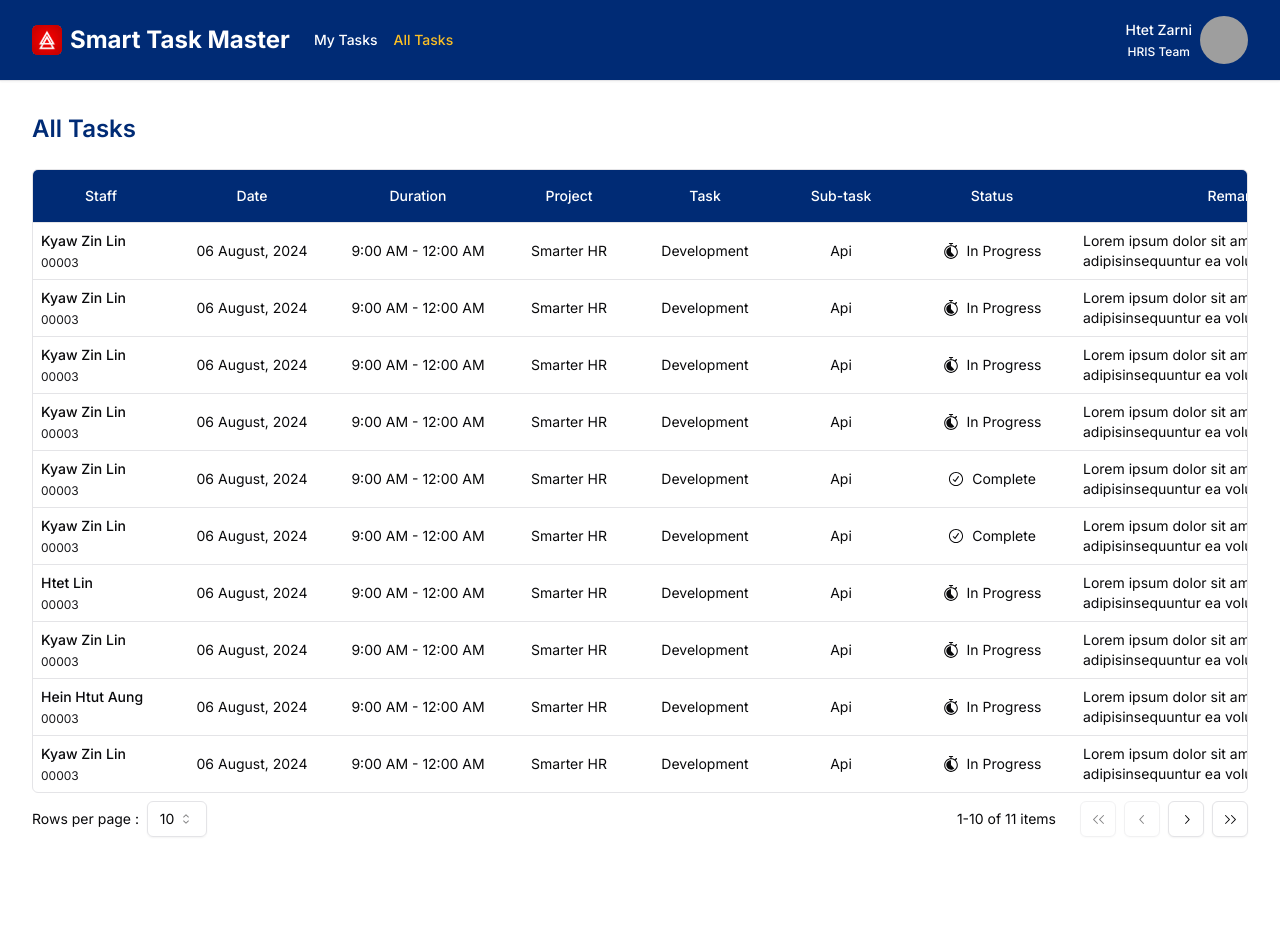
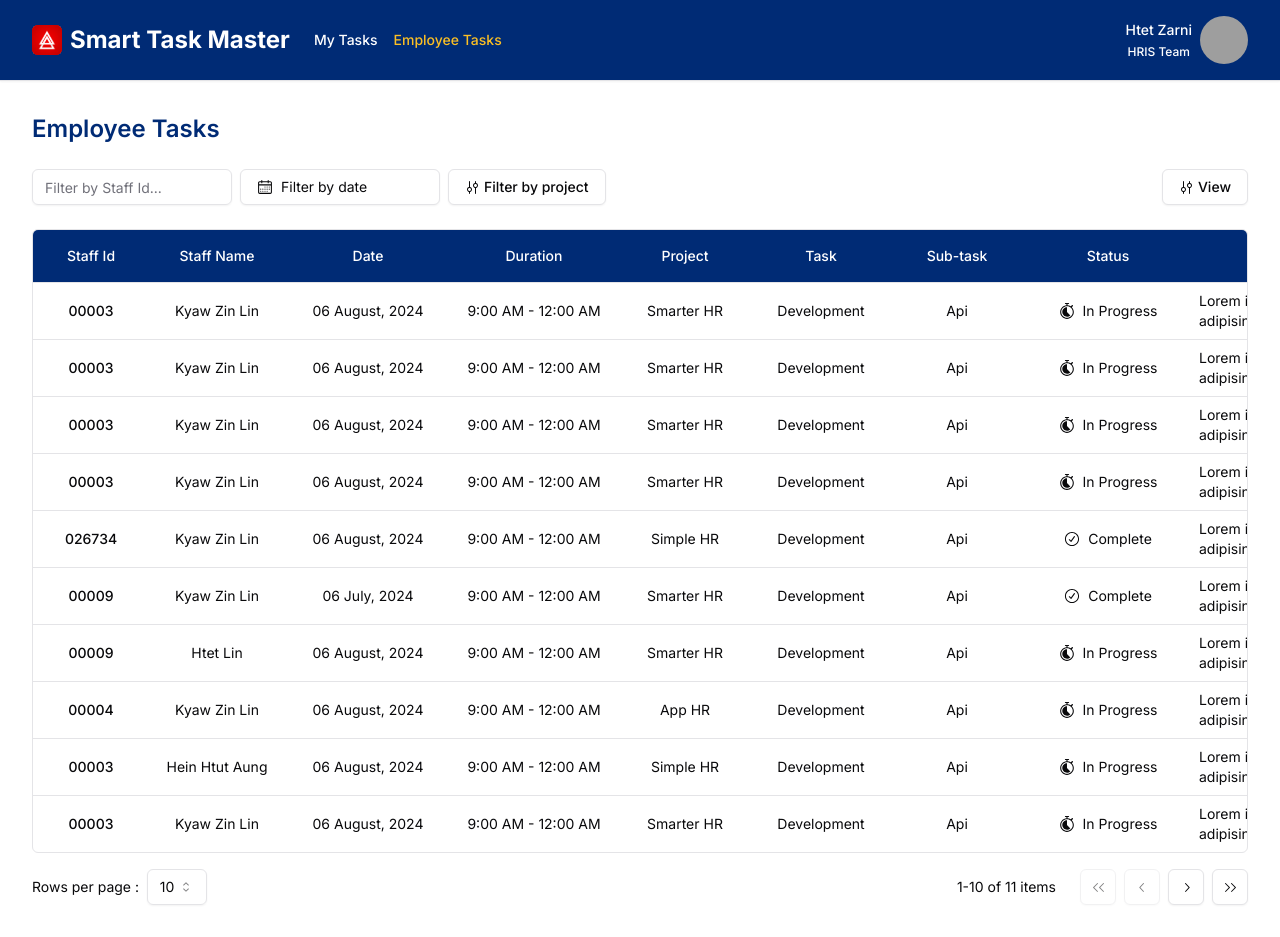
Before and after one commit to retardH/task_tracker, a React (Vite) app: page /all-tasks in a window 1280 px wide. Before the commit the page ends 869 px from the top, so only its background shows below. Built offline with nearby package versions, Linux system fonts and the light colour scheme; grey boxes are pictures that could not be loaded.

Commit message:
processing

```diff
--- a/src/components/layouts/header.tsx
+++ b/src/components/layouts/header.tsx
@@ -33,7 +33,7 @@ const Header = () => {
               to="/all-tasks"
               className={({ isActive }) => (isActive ? "text-amber-400" : "")}
             >
-              All Tasks
+              Employee Tasks
             </NavLink>
           </Button>
         </div>
--- a/src/constants.ts
+++ b/src/constants.ts
@@ -102,9 +102,34 @@ export const tasks: ITask[] = [
     },
   },
   {
-    staffId: "00003",
+    staffId: "026734",
     staffName: "Kyaw Zin Lin",
     date: new Date("2024-08-06T00:00:00"),
+    fromTime: "9:00 AM",
+    toTime: "12:00 AM",
+    status: "Complete",
+    remark:
+      "Lorem ipsum dolor sit amet consectetur adipisinsequuntur ea voluptatem rerum ad. ",
+    taskId: "1",
+    task: {
+      id: "1",
+      name: "Development",
+    },
+    subTaskId: "1",
+    subTask: {
+      id: "1",
+      name: "Api",
+    },
+    projectId: "1",
+    project: {
+      id: "1",
+      name: "Simple HR",
+    },
+  },
+  {
+    staffId: "00009",
+    staffName: "Kyaw Zin Lin",
+    date: new Date("2024-07-06T00:00:00"),
     fromTime: "9:00 AM",
     toTime: "12:00 AM",
     status: "Complete",
@@ -127,32 +152,7 @@ export const tasks: ITask[] = [
     },
   },
   {
-    staffId: "00003",
-    staffName: "Kyaw Zin Lin",
-    date: new Date("2024-08-06T00:00:00"),
-    fromTime: "9:00 AM",
-    toTime: "12:00 AM",
-    status: "Complete",
-    remark:
-      "Lorem ipsum dolor sit amet consectetur adipisinsequuntur ea voluptatem rerum ad. ",
-    taskId: "1",
-    task: {
-      id: "1",
-      name: "Development",
-    },
-    subTaskId: "1",
-    subTask: {
-      id: "1",
-      name: "Api",
-    },
-    projectId: "1",
-    project: {
-      id: "1",
-      name: "Smarter HR",
-    },
-  },
-  {
-    staffId: "00003",
+    staffId: "00009",
     staffName: "Htet Lin",
     date: new Date("2024-08-06T00:00:00"),
     fromTime: "9:00 AM",
@@ -177,7 +177,7 @@ export const tasks: ITask[] = [
     },
   },
   {
-    staffId: "00003",
+    staffId: "00004",
     staffName: "Kyaw Zin Lin",
     date: new Date("2024-08-06T00:00:00"),
     fromTime: "9:00 AM",
@@ -198,7 +198,7 @@ export const tasks: ITask[] = [
     projectId: "1",
     project: {
       id: "1",
-      name: "Smarter HR",
+      name: "App HR",
     },
   },
   {
@@ -223,7 +223,7 @@ export const tasks: ITask[] = [
     projectId: "1",
     project: {
       id: "1",
-      name: "Smarter HR",
+      name: "Simple HR",
     },
   },
   {
--- a/src/pages/all-tasks/components/all-tasks-table.tsx
+++ b/src/pages/all-tasks/components/all-tasks-table.tsx
@@ -1,18 +1,31 @@
-// import { Button } from "@/components/ui/button";
+import { Button } from "@/components/ui/button";
 import DataTable from "@/components/ui/data-table";
 import { ITask } from "@/models";
 import {
   type ColumnDef,
+  ColumnFiltersState,
   getCoreRowModel,
+  getFilteredRowModel,
   getPaginationRowModel,
   type PaginationState,
   useReactTable,
+  type VisibilityState,
+
 } from "@tanstack/react-table";
 import { useState } from "react";
 import { tasks } from "@/constants";
 import { format } from "date-fns";
-import { CheckCircledIcon, LapTimerIcon } from "@radix-ui/react-icons";
-
+import { CheckCircledIcon, LapTimerIcon, MixerVerticalIcon } from "@radix-ui/react-icons";
+import DatePicker from "@/components/ui/date-picker";
+import {
+  DropdownMenu,
+  DropdownMenuCheckboxItem,
+  DropdownMenuContent,
+  DropdownMenuItem,
+  DropdownMenuLabel,
+  DropdownMenuTrigger,
+} from "@/components/ui/dropdown-menu";
+import { Input } from "@/components/ui/input";
 const statusIconMapping: Record<string, React.ReactNode> = {
   "In Progress": <LapTimerIcon className="h-4 w-4" />,
   Complete: <CheckCircledIcon className="h-4 w-4" />,
@@ -20,18 +33,38 @@ const statusIconMapping: Record<string, React.ReactNode> = {
 
 const AllTasksTable = () => {
   const columns: ColumnDef<ITask>[] = [
+    // {
+    //   id: "staff",
+    //   header: "Staff",
+    //   cell: ({ row }) => {
+    //     return (
+    //       <div className="flex min-w-[120px] flex-col items-start gap-1">
+    //         <h4 className="font-medium">{row.original.staffName}</h4>
+    //         <span className="text-xs text-accent-foreground">
+    //           {row.original.staffId}
+    //         </span>
+    //       </div>
+    //     );
+    //   },
+    // },
     {
-      id: "staff",
-      header: "Staff",
+      accessorKey: "staffId",
+      header: () => {
+        return <div>Staff Id</div>;
+      },
       cell: ({ row }) => {
         return (
-          <div className="flex min-w-[120px] flex-col items-start gap-1">
-            <h4 className="font-medium">{row.original.staffName}</h4>
-            <span className="text-xs text-accent-foreground">
-              {row.original.staffId}
-            </span>
+          <div className="font-medium min-w-[100px]">
+            {row.original.staffId}
           </div>
         );
+      },
+    },
+    {
+      accessorKey: "staffName",
+      header: "Staff Name",
+      cell: ({ row }) => {
+        return <div className="min-w-[120px]">{row.original.staffName}</div>;
       },
     },
     {
@@ -42,6 +75,12 @@ const AllTasksTable = () => {
           <div className="min-w-[150px]">
             {format(row.original.date, "dd MMMM, yyyy")}
           </div>
+        );
+      },
+      filterFn: (row, _, filterValue) => {
+        return (
+          format(row.original.date, "dd MMMM, yyyy") ===
+          format(filterValue as string, "dd MMMM, yyyy")
         );
       },
     },
@@ -75,6 +114,9 @@ const AllTasksTable = () => {
       header: "Project",
       cell: ({ row }) => {
         return <div className="min-w-[120px]">{row.original.project.name}</div>;
+      },
+      filterFn: (row, _, filterValue) => {
+        return row.original.project.name === filterValue;
       },
     },
     {
@@ -136,18 +178,140 @@ const AllTasksTable = () => {
     pageSize: 10,
   });
 
+  const [visibilityState, setVisibilityState] = useState<VisibilityState>({});
+
+  const [columnFilters, setColumnFilters] = useState<ColumnFiltersState>([]);
+
+  const [selectedProject, setSelectedProject] = useState<string | undefined>();
+
+
   const table = useReactTable({
     data: tasks,
     columns: columns,
     getCoreRowModel: getCoreRowModel(),
     getPaginationRowModel: getPaginationRowModel(),
+    getFilteredRowModel: getFilteredRowModel(),
     onPaginationChange: setPagination,
+    onColumnFiltersChange: setColumnFilters,
+    onColumnVisibilityChange:setVisibilityState,
     state: {
       pagination: pagination,
+      columnVisibility: visibilityState,
+      columnFilters: columnFilters,
     },
   });
 
-  return <DataTable table={table} columns={columns} />;
+  return (
+    <div>
+      <div className="mb-6 flex items-center justify-between">
+        <div className="flex gap-2">
+        <Input className="w-[200px]"
+            name="staffId"
+            placeholder="Filter by Staff Id..."
+            value={
+              (table.getColumn("staffId")?.getFilterValue() as string) ?? ""
+            }
+            onChange={(e) => {
+              table
+                .getColumn("staffId")
+                ?.setFilterValue(e.target.value.replace(/[^\d]/g, ""));
+            }}
+          />
+          <DatePicker
+            className="w-[200px]"
+            placeholder="Filter by date"
+            date={
+              table.getColumn("date")?.getFilterValue()
+                ? new Date(table.getColumn("date")?.getFilterValue() as string)
+                : undefined
+            }
+            onDateChange={(date) => {
+              table.getColumn("date")?.setFilterValue(date);
+            }}
+          />
+          <DropdownMenu>
+            <DropdownMenuTrigger asChild>
+              <Button
+                variant="outline"
+                className="inline-flex items-center gap-1"
+              >
+                <MixerVerticalIcon />
+                <span>
+                  {selectedProject ? (
+                     <span>{selectedProject}</span>
+                  ) : (
+                    "Filter by project"
+                  )}
+                </span>
+              </Button>
+            </DropdownMenuTrigger>
+            <DropdownMenuContent>
+              {/* <DropdownMenuLabel>Filter by Project</DropdownMenuLabel> */}
+              {tasks
+                .map((task) => task.project.name)
+                .filter((value, index, self) => self.indexOf(value) === index) // Unique projects
+                .map((project) => (
+                  <DropdownMenuItem
+                    key={project}
+                    onClick={() => {
+                      table.getColumn("project")?.setFilterValue(project);
+                      setSelectedProject(project);
+                    }}
+                  >
+                    {project}
+                  </DropdownMenuItem>
+                ))}
+            </DropdownMenuContent>
+          </DropdownMenu>
+          {table.getState().columnFilters.length > 0 && (
+            <Button
+              variant="ghost"
+              className="inline-flex items-center gap-2"
+              onClick={() => {
+                table.resetColumnFilters();
+                setSelectedProject(undefined); // Reset selected project
+
+               }}
+            >
+              <span>Reset</span>
+            </Button>
+          )}
+        </div>
+        <div className="flex items-center gap-4">
+          <DropdownMenu>
+            <DropdownMenuTrigger asChild>
+              <Button
+                variant="outline"
+                className="ml-auto inline-flex items-center gap-1"
+              >
+                <MixerVerticalIcon />
+                <span>View</span>
+              </Button>
+            </DropdownMenuTrigger>
+            <DropdownMenuContent align="end">
+              <DropdownMenuLabel>Toggle Columns</DropdownMenuLabel>
+              {table
+                .getAllColumns()
+                .filter((column) => column.getCanHide())
+                .map((column) => {
+                  return (
+                    <DropdownMenuCheckboxItem
+                      key={column.id}
+                      className="capitalize"
+                      checked={column.getIsVisible()}
+                      onCheckedChange={(val) => column.toggleVisibility(!!val)}
+                    >
+                      {column.id}
+                    </DropdownMenuCheckboxItem>
+                  );
+                })}
+            </DropdownMenuContent>
+          </DropdownMenu>
+        </div>
+      </div>
+      <DataTable table={table} columns={columns} />
+    </div>
+    );
 };
 
 export default AllTasksTable;
--- a/src/pages/all-tasks/index.tsx
+++ b/src/pages/all-tasks/index.tsx
@@ -6,10 +6,9 @@ const AllTasksPage = () => {
       <div className="p-8 space-y-2">
         <div className="flex w-full items-center justify-between">
           <h4 className="mb-4 text-2xl text-primary font-semibold">
-            All Tasks
+            Employee Tasks
           </h4>
         </div>
-
         <AllTasksTable />
       </div>
     </div>
```
